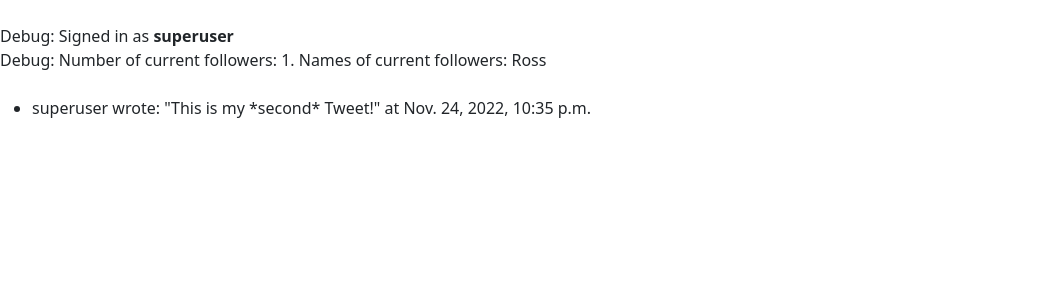
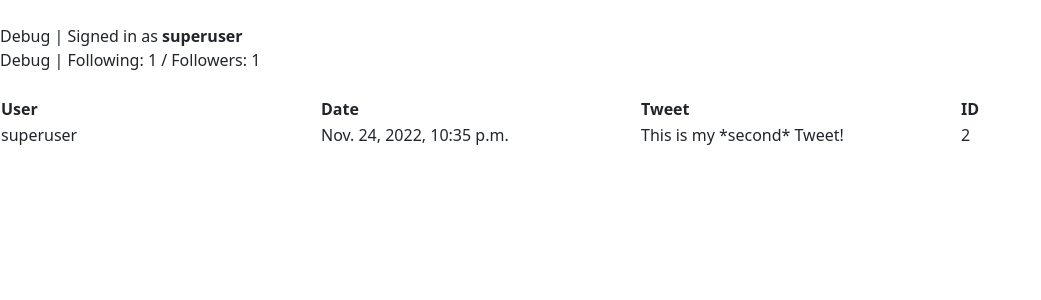
Before and after one commit to Ross-Coron/network, a Django app: page /profile in a window 1280 px wide. Shown: the part 56-356 px from the top of the page, without its empty margins (0-1041 px from the left). Run offline with Django 3.2, Linux system fonts and the light colour scheme; a user stored in the database is signed in; data comes from the database, SQL or seed files in the repository; both versions use the stored data as it was after the commit.

Commit message:
Improved profile page

```diff
--- a/network/static/network/styles.css
+++ b/network/static/network/styles.css
@@ -2,3 +2,7 @@
   background-color: #F5F5F5;
   border: 2px solid dimgrey;
 }
+
+table {
+    table-layout:fixed;
+}
--- a/network/templates/network/profile.html
+++ b/network/templates/network/profile.html
@@ -2,27 +2,40 @@
 
 {% block body %}
 
+
 <br>
-Debug: Signed in as <strong>{{ user.username }}</strong>
+Debug | Signed in as <strong>{{ user.username }}</strong>
 <br>
-Debug: Number of current followers: {{followed_by.count}}. Names of current followers:
-
-{% for follower in followed_by %}
-{{follower.followed_by}}
-{% empty %}
-None!
-{% endfor %}
-
-
-
+Debug | Following: {{ following }} / Followers: {{ followedBy }}
 <br>
 <br>
 
 
+<table style="width:100%">
+  <tr>
+    <th>User</th>
+    <th>Date</th>
+    <th>Tweet</th>
+    <th>ID</th>
+</tr>
+
 {% for tweet in tweets %}
-<ul>
-     <li>{{tweet.author}} wrote: "{{tweet.tweetText}}" at {{tweet.posted}} </li>
-</ul>
-{% endfor %}
+
+
+
+<tr>
+  <td>{{tweet.author}}</td>
+  <td>{{tweet.posted}}</td>
+  <td>{{tweet.tweetText}}</td>
+  <td>{{tweet.id}}</td>
+
+
+  </tr>
+  {% endfor %}
+
+</table>
+
+
+
 
 {% endblock %}
--- a/network/views.py
+++ b/network/views.py
@@ -42,18 +42,13 @@ def allPosts(request):
 # View user profile and their Tweets
 def profile(request):
 
-    tweets = Tweet.objects.filter(author=request.user)
-    print(tweets)
-
-    # Following how many
-    print(request.user.foo.all().count())
-
-    followed_by = Follow.objects.filter(user=request.user)
-    print(followed_by)
+    # Returns in reverse chronolical order
+    tweets = Tweet.objects.filter(author=request.user).order_by('-posted')
 
     return render(request, "network/profile.html", {
         "tweets": tweets,
-        "followed_by": followed_by
+        "following": request.user.foo.all().count(),
+        "followedBy": Follow.objects.filter(user=request.user).count()
     })
 
 
```
Also changed, not shown: db.sqlite3.
